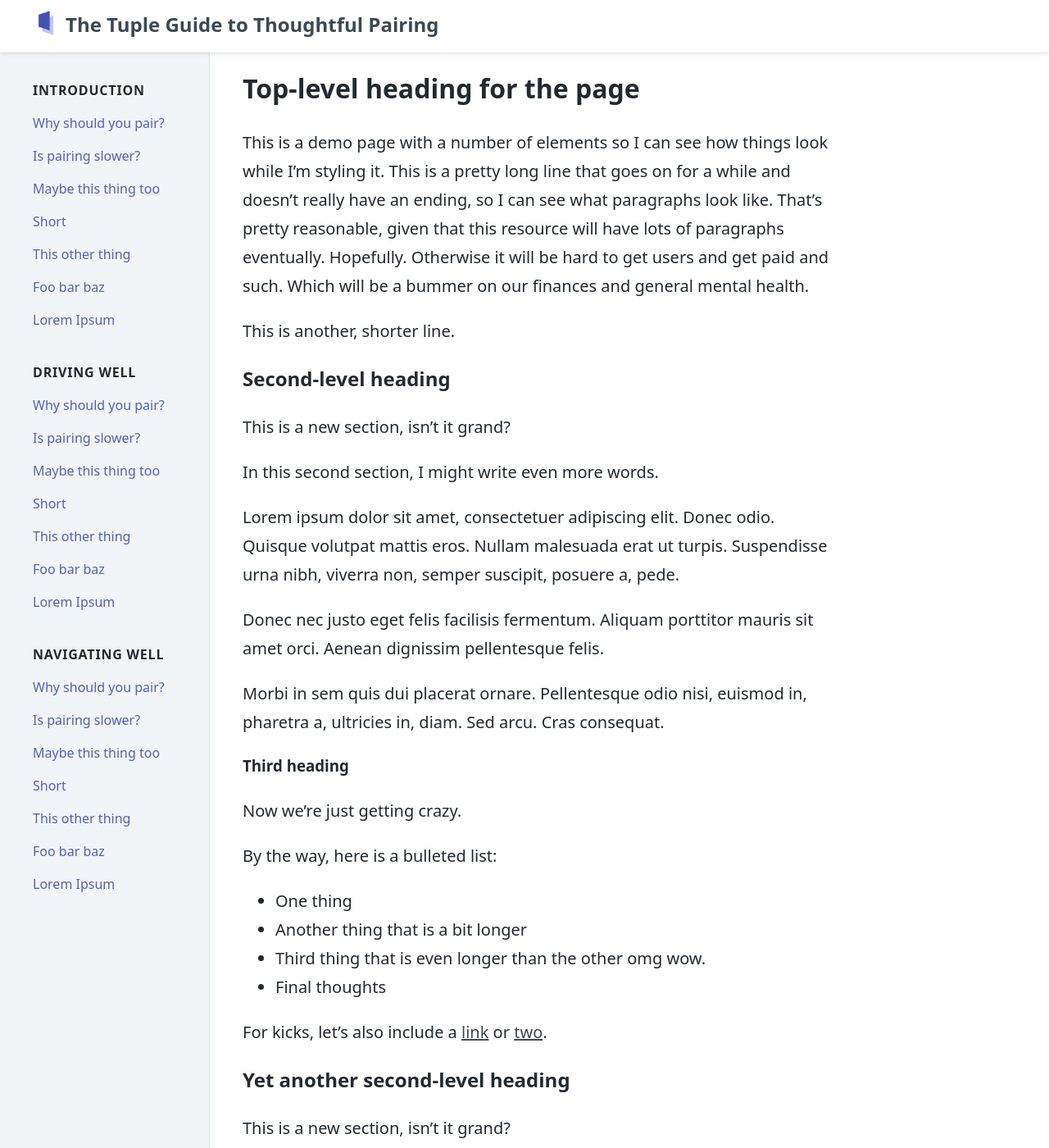
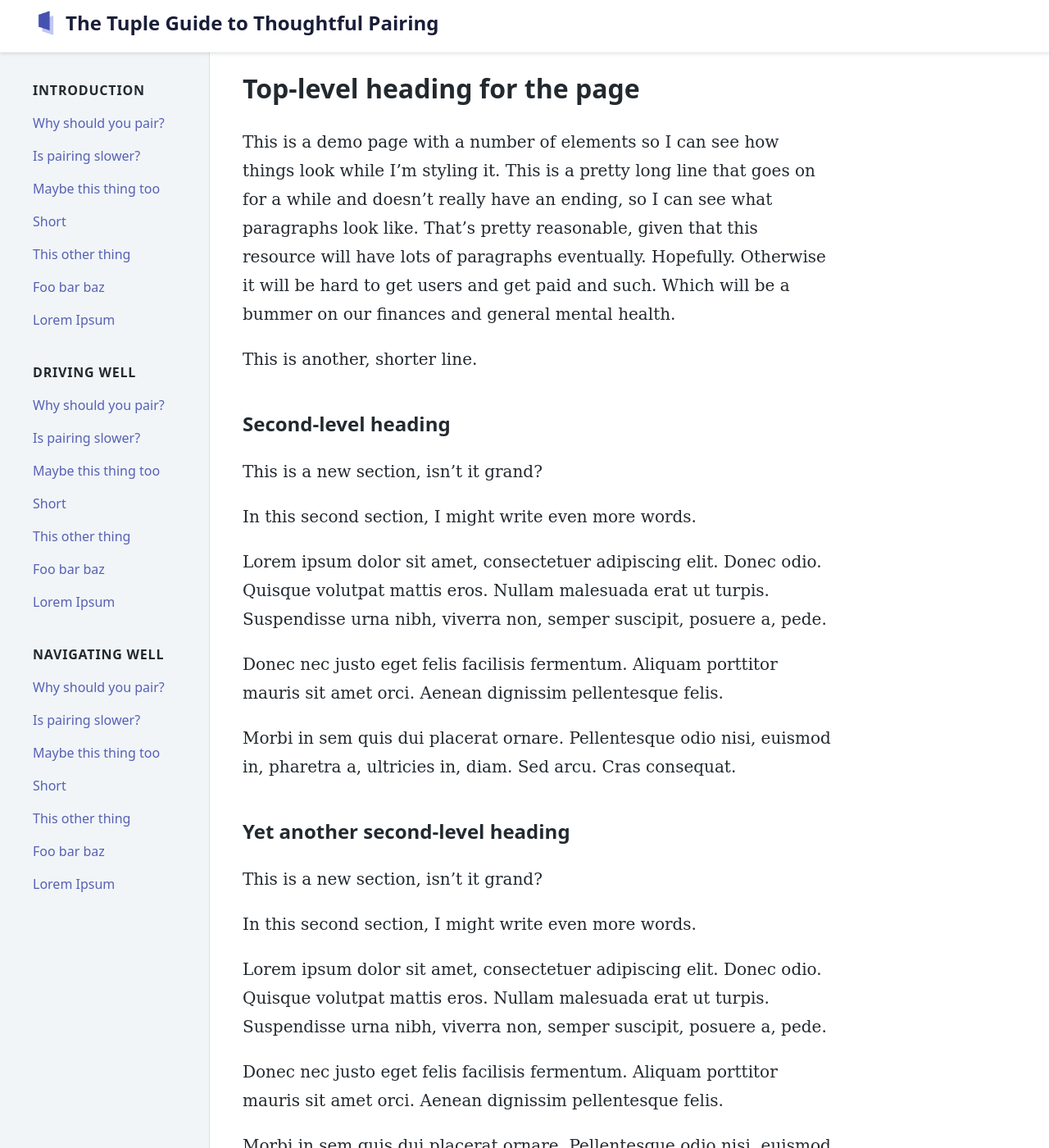
Before and after one commit to tupleapp/pair-programming-guide, a Jekyll site: the page built from demo.md, in a window 1280 px wide and 1400 px high. Shown: the whole window at 82% size. Built offline with Jekyll 4.4.1, drawn with Linux system fonts in a browser that asks for light colours.

Commit message:
Almost decent typography

```diff
--- a/_layouts/default.html
+++ b/_layouts/default.html
@@ -12,7 +12,7 @@
       </div>
 
       <div>
-        <h2 class="text-grey-darkest mb-1">The Tuple Guide to Thoughtful Pairing</h2>
+        <h2 class="text-indigo-darkest mb-2">The Tuple Guide to Thoughtful Pairing</h2>
       </div>
     </header>
 
@@ -54,7 +54,7 @@
         </nav>
       </div>
 
-      <div class="container px-10 pt-20 max-w-lg content">
+      <div class="container px-10 py-20 max-w-lg content">
         {{ content }}
       </div>
     </div>
--- a/css/tailwind.css
+++ b/css/tailwind.css
@@ -6,10 +6,15 @@
 .content p {
   @apply .my-5;
   @apply .text-xl;
+  @apply .font-serif;
 }
 
 .content li {
   @apply text-xl;
+}
+
+.content h2 {
+  @apply .mt-10;
 }
 
 a {
--- a/demo.md
+++ b/demo.md
@@ -21,19 +21,6 @@ Lorem ipsum dolor sit amet, consectetuer adipiscing elit. Donec odio. Quisque vo
 Donec nec justo eget felis facilisis fermentum. Aliquam porttitor mauris sit amet orci. Aenean dignissim pellentesque felis.
 
 Morbi in sem quis dui placerat ornare. Pellentesque odio nisi, euismod in, pharetra a, ultricies in, diam. Sed arcu. Cras consequat.
-
-### Third heading
-
-Now we're just getting crazy.
-
-By the way, here is a bulleted list:
-
-* One thing
-* Another thing that is a bit longer
-* Third thing that is even longer than the other omg wow.
-* Final thoughts
-
-For kicks, let's also include a [link]() or [two]().
 
 ## Yet another second-level heading
 
```
Also changed, not shown: css/compiled.css.
